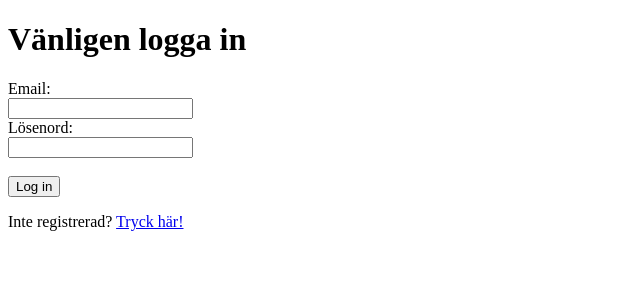
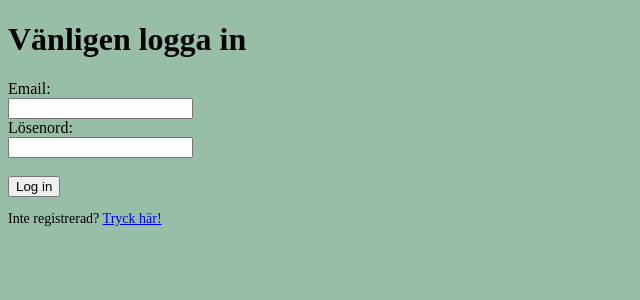
Before and after one commit to Projektgrupp7/Projektgrupp7, a PHP site: page /login.php in a window 1280 px wide. Shown: the top 300 px of the page, without its empty margins (0-640 px from the left). Run offline with PHP 8.4, Linux system fonts and the light colour scheme.

Commit message:
Bakgrundsfärg och textpositin

```diff
--- a/assets/stylesheet.css
+++ b/assets/stylesheet.css
@@ -0,0 +1,14 @@
+body {
+   background: #99BEA7;
+}
+
+h1 {
+  color: black;
+  text-align: left;
+}
+
+p {
+  color: black;
+  text-align: left;
+  font-size: 14px;
+}
--- a/login.php
+++ b/login.php
@@ -2,6 +2,7 @@
 <html lang="en" dir="ltr">
   <head>
     <meta charset="utf-8">
+        <link rel="stylesheet" href="assets/stylesheet.css">
     <title></title>
   </head>
   <body>
```
